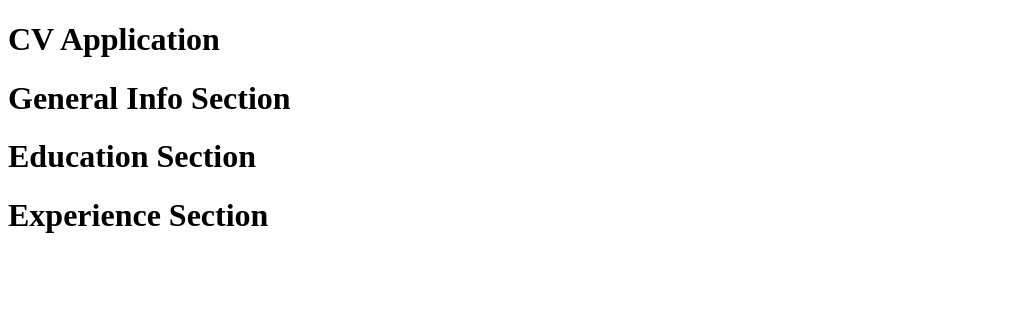
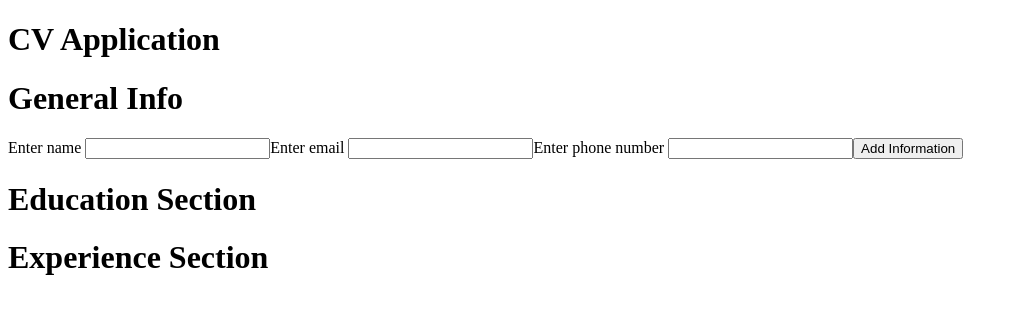
Before and after one commit to cattuongtu/cv-project, a React (Create React App) app: page / in a window 1280 px wide. Shown: the top 314 px of the page, without its empty margins (0-1018 px from the left). Built offline with nearby package versions, Linux system fonts and the light colour scheme.

Commit message:
Program now displays general info on submit and can add more info after submitting.

```diff
--- a/src/components/GeneralInfo.js
+++ b/src/components/GeneralInfo.js
@@ -1,49 +1,52 @@
 import React, {Component} from "react";
+import uniqid from "uniqid";
 
 class GeneralInfo extends Component {
   constructor() {
     super();
 
     this.state = {
-      generalInfo: [{
-        name: "Firstname Lastname",
-        email: "exampleemail@gmail.com",
-        phoneNumber: "000-000-0000"
-      },],
+      generalInfo: [],
       generalInfoInput: {
         name: "",
         email: "",
         phoneNumber: ""
       },
-      editMode: false,
+      editMode: true,
     }
   }
 
   handleNameChange = (e) => {
+    const prevState = this.state.generalInfoInput;
     this.setState({
       generalInfoInput: {
         name: e.target.value,
+        email: prevState.email,
+        phoneNumber: prevState.phoneNumber,
       }
-    })
-    console.log(e.target.value);
+    });
   }
 
   handleEmailChange = (e) => {
+    const prevState = this.state.generalInfoInput;
     this.setState({
       generalInfoInput: {
+        name: prevState.name,
         email: e.target.value,
+        phoneNumber: prevState.phoneNumber,
       }
-    })
-    console.log(e.target.value);
+    });
   }
 
   handlePhoneChange = (e) => {
+    const prevState = this.state.generalInfoInput;
     this.setState({
       generalInfoInput: {
+        name: prevState.name,
+        email: prevState.email,
         phoneNumber: e.target.value,
       }
-    })
-    console.log(e.target.value);
+    });
   }
 
   onSubmitInfo = (e) => {
@@ -59,13 +62,28 @@ class GeneralInfo extends Component {
     })
   }
 
+  addInfo = (e) => {
+    e.preventDefault();
+    this.setState({
+      editMode: true,
+    })
+  }
+
   render() {
     if (!this.state.editMode) {
       return (
         <div>
-          <h1>
-            General Info Section
-          </h1>
+          <button onClick={this.addInfo}>Add Info</button>
+          <button onClick={this.popSection}>Remove Latest Section</button>
+          {this.state.generalInfo.map((section) => {
+            return (
+              <div>
+                <h4 key={uniqid()}>{section.name}</h4>
+                <h4 key={uniqid()}>{section.email}</h4>
+                <h4 key={uniqid()}>{section.phoneNumber}</h4>
+              </div>
+            );
+          })}
         </div>
       );
     }
@@ -81,7 +99,7 @@ class GeneralInfo extends Component {
             onChange = {this.handleNameChange}
             value = {this.state.generalInfoInput.name}
             type = "text"
-            id="taskInput"
+            id="nameInput"
           />
           <label htmlFor="emailInput">Enter email </label>
           <input
@@ -90,7 +108,7 @@ class GeneralInfo extends Component {
             type = "text"
             id = "emailInput"
           />
-          <label htmlFor="phoneInput">Enter email </label>
+          <label htmlFor="phoneInput">Enter phone number </label>
           <input
             onChange = {this.handlePhoneChange}
             value = {this.state.generalInfoInput.phoneNumber}
```
Also changed, not shown: 1 other file (tests, documents, lock files or other folders).
